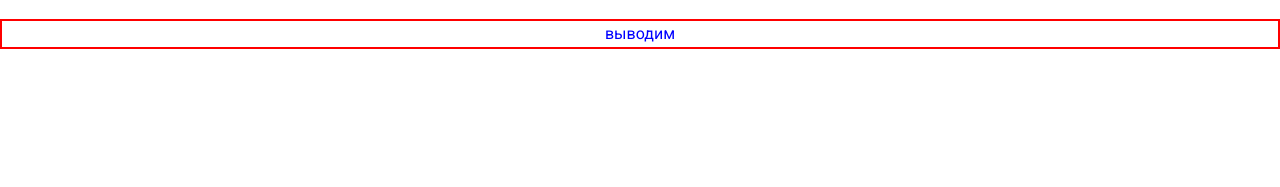
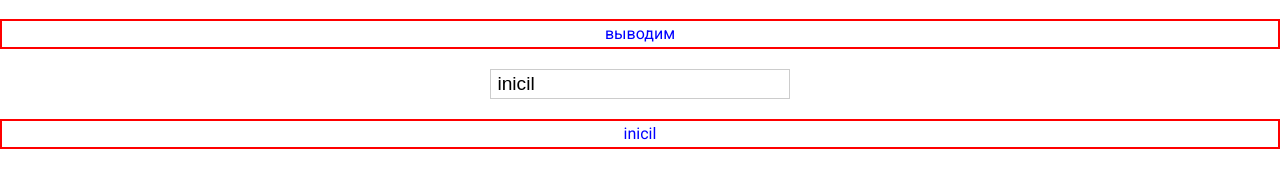
Before and after one commit to alex00788/angular-course, an Angular app: page / in a window 1280 px wide. Shown: the part 557-744 px from the top of the page. Built offline with nearby package versions, Linux system fonts and the light colour scheme.

Commit message:
связал туда и обратно через 2 Way Binding

```diff
--- a/src/app/nuwComp/nuw.html
+++ b/src/app/nuwComp/nuw.html
@@ -8,3 +8,10 @@
 
 <input type="text" class="input" (keyup.enter)="listening($event)" >
 <p> {{ pertext }}</p>
+
+
+
+<div class="">
+    <input type="text" class="input" [(ngModel)]="nuwPer">
+</div>
+<p> {{nuwPer}}</p>
--- a/src/app/nuwComp/nuw.ts
+++ b/src/app/nuwComp/nuw.ts
@@ -10,6 +10,7 @@ per = 'любой текст или заголовок, или число, ил
 
     img = 'https://pbs.twimg.com/media/C2KFY4tWQAIyrRa.jpg'
     pertext = 'выводим'
+    nuwPer= 'inicil'
 
     constructor() {
     // setInterval(() => {
```
Also changed, not shown: src/projekt.txt.
